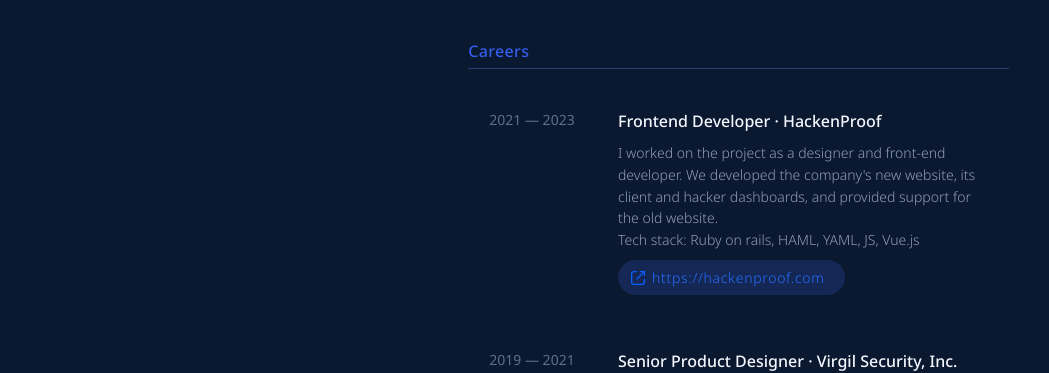
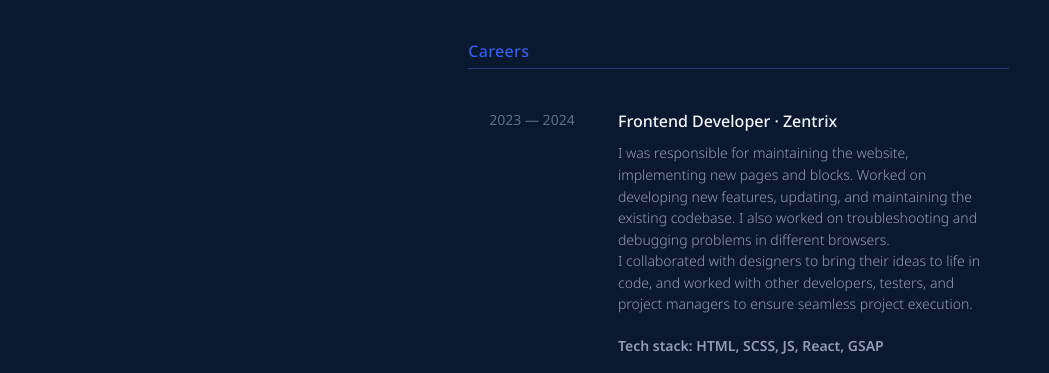
Before and after one commit to SvetlanaShmyhol/svetlanashmyhol.github.io, a plain HTML site: page index.html in a window 1280 px wide. Shown: the part 596-969 px from the top of the page, 231-1280 px from the left. Drawn offline with Linux system fonts and the light colour scheme.

Commit message:
Added fix CV

```diff
--- a/css/main.css
+++ b/css/main.css
@@ -237,6 +237,11 @@
     transition: all 0.2s cubic-bezier(0.645,0.045,0.355,1);
 }
 
+.careers-tech {
+    font-weight: 600;
+    margin-top: 20px;
+}
+
 .projects-box {
     gap: 1.5rem;
 }
--- a/index.html
+++ b/index.html
@@ -121,6 +121,32 @@
           </div>
           <div class="careers-box">
             <div class="period">
+              <p>2023 — 2024</p>
+            </div>
+            <div class="careers-desc">
+              <div class="careers-position">Frontend Developer · Zentrix</div>
+              <div class="responsibilities">
+                <p>
+                  I was responsible for maintaining the website, implementing
+                  new pages and blocks. Worked on developing new features,
+                  updating, and maintaining the existing codebase. I also worked
+                  on troubleshooting and debugging problems in different
+                  browsers.
+                </p>
+                <p>
+                  I collaborated with designers to bring their ideas to life in
+                  code, and worked with other developers, testers, and project
+                  managers to ensure seamless project execution.
+                </p>
+                <p class="careers-tech">
+                  Tech stack: HTML, SCSS, JS, React, GSAP
+                </p>
+              </div>
+            </div>
+          </div>
+
+          <div class="careers-box">
+            <div class="period">
               <p>2021 — 2023</p>
             </div>
             <div class="careers-desc">
@@ -133,7 +159,9 @@
                   We developed the company's new website, its client and hacker
                   dashboards, and provided support for the old website.
                 </p>
-                <p>Tech stack: Ruby on rails, HAML, YAML, JS, Vue.js</p>
+                <p class="careers-tech">
+                  Tech stack: Ruby on rails, HAML, JS, Vue.js
+                </p>
               </div>
               <div class="careers-btn">
                 <a
```
Also changed, not shown: 1 other file.
